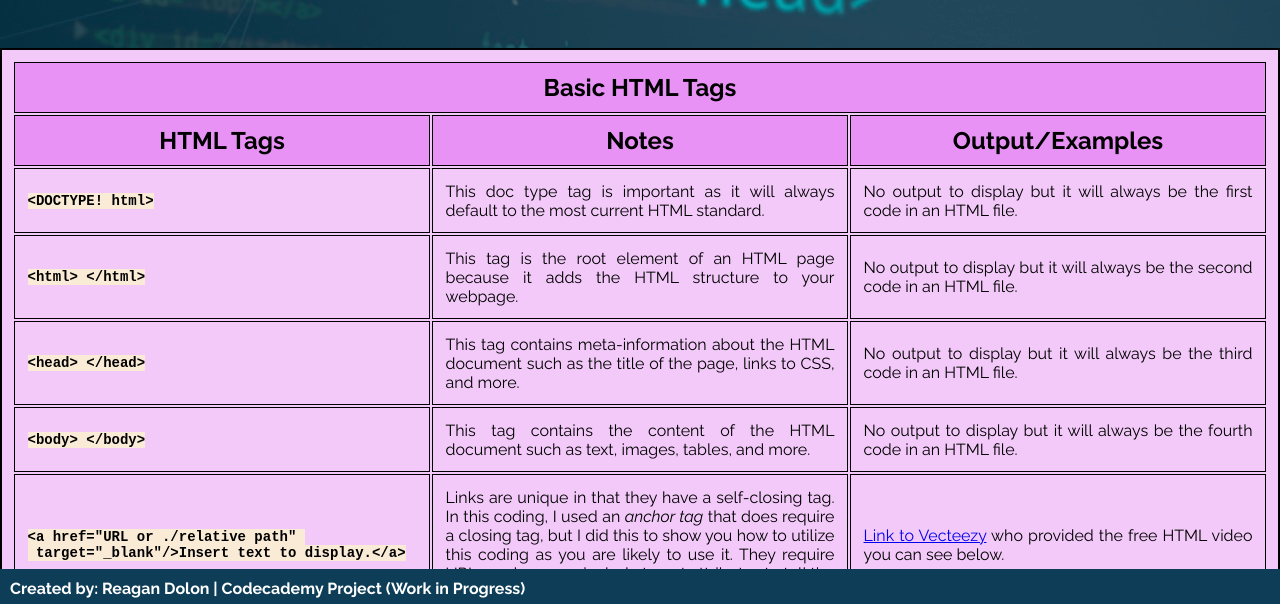
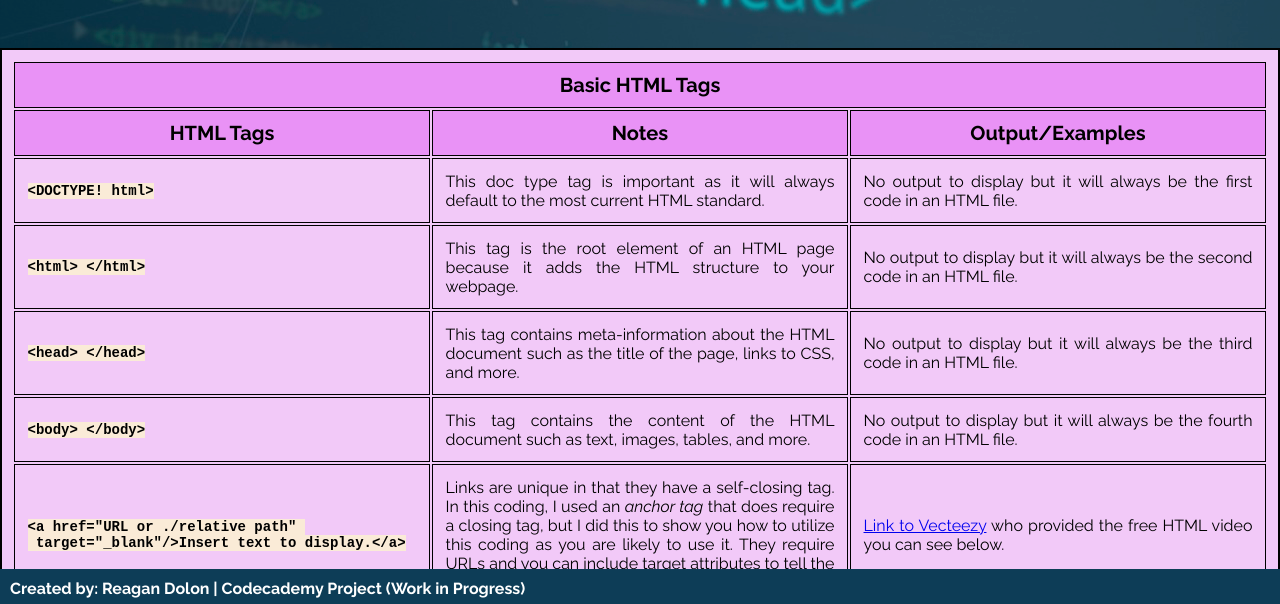
Before and after one commit to reagan4123/coding-cheatsheet, a plain HTML site: page index.html in a window 1280 px wide. Shown: the part 192-796 px from the top of the page. Drawn offline with Linux system fonts and the light colour scheme; a web font is replaced by a local one.

Commit message:
Update styles.css

```diff
--- a/styles.css
+++ b/styles.css
@@ -50,15 +50,14 @@ table {
     font-family: 'Raleway', Georgia, 'Times New Roman', Times, serif;
 }
 
-th {
+th{
+    border: 1px solid black;
     text-align: center;
-    background-color: hsl(292, 85%, 77%);
+    background-color:hsl(292, 85%, 77%);
     color: black;
     font-family: 'Raleway', Georgia, 'Times New Roman', Times, serif;
-    font-size: 24px;
-    padding: 10px 20px;
-    margin: 10px 20px;
-    border: 1px solid black;
+    font-size: 20px;
+    padding: 10px;
 }
 
  td{
```
